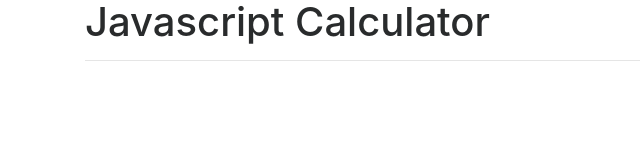
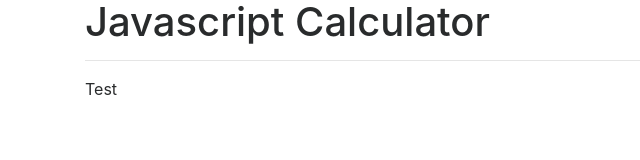
Before and after one commit to simwilso/Coding, a plain HTML site: page Build a Calculator/main.html in a window 1280 px wide. Shown: the full height of the page, 0-640 px from the left. Drawn offline with nearby package versions, Linux system fonts and the light colour scheme.

Commit message:
added screen for output section

```diff
--- a/Build a Calculator/main.html
+++ b/Build a Calculator/main.html
@@ -18,6 +18,19 @@
      <hr>
    </div>
  </div>
+  <!-- space for screen output -->
+  <div class="row">
+    <div class="col-md-12 col-md-offset-4">
+      <div class="output">
+        <p id="screen">Test</p>
+      </div>
+    </div>
+  </div>
+  <!-- first row for buttons AC / CE / Divide / Multiply -->
+  <!-- second row for buttons 7 / 8 / 9 / subtract -->
+  <!-- third row for buttons 4 / 5 / 6 / plus -->
+  <!-- fourth row for buttons 1 / 2 / 3 / plus -->
+  <!-- fifth row for buttons 0 / . / = -->
 </div>
   <!-- Jquery reference -->
       <script
```
